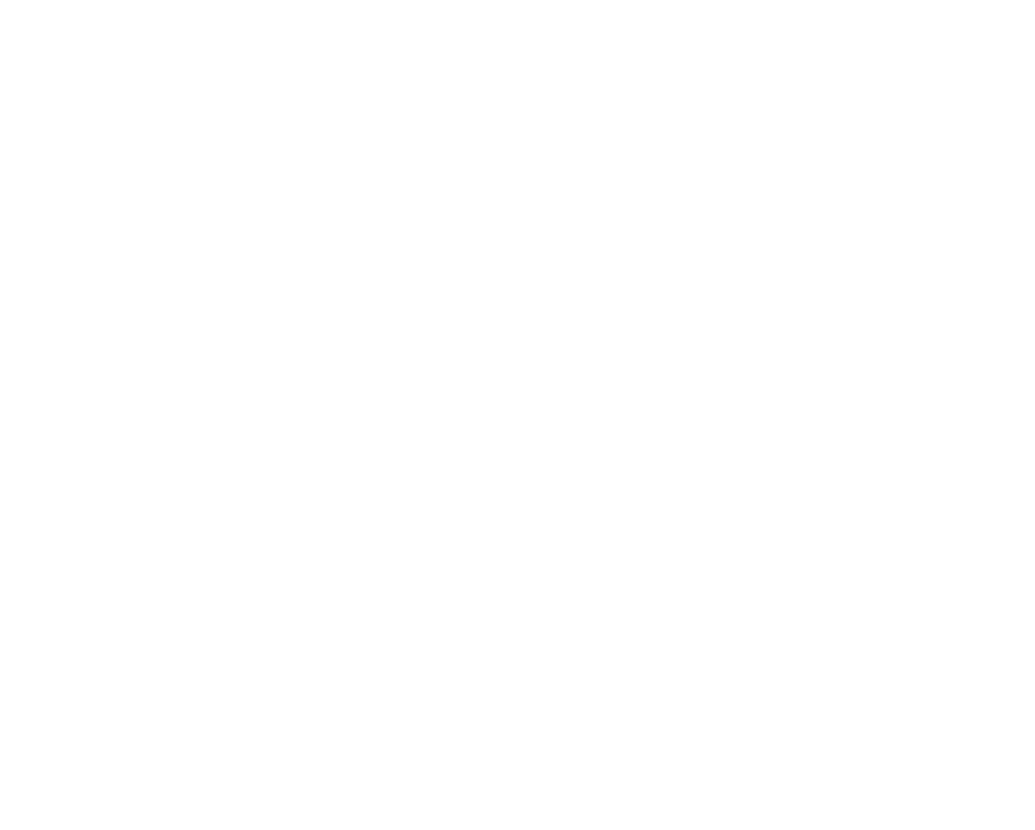
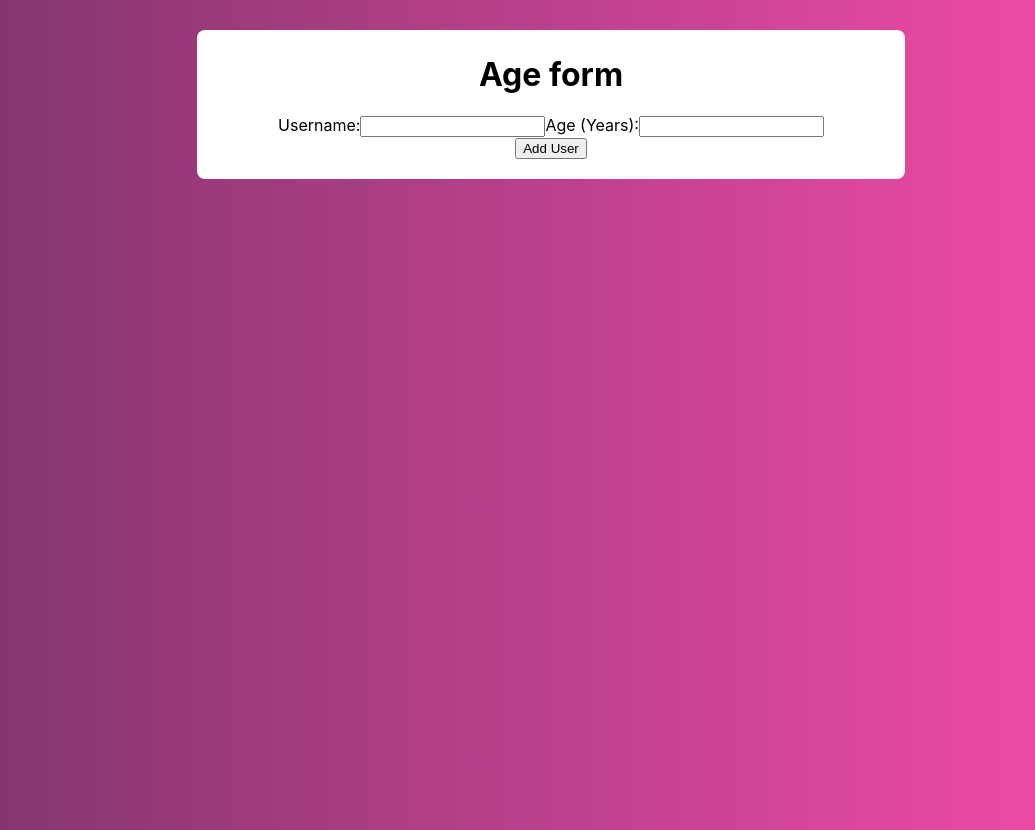
Before and after one commit to gabatk/age-form, a React (Create React App) app: page / in a window 1280 px wide. Shown: the whole page, without its empty margins (89-1124 px from the left). Before the commit the page ends 800 px from the top, so only its background shows below. Built offline with nearby package versions, Linux system fonts and the light colour scheme.

Commit message:
New features implemented.

```diff
--- a/src/App.css
+++ b/src/App.css
@@ -1,38 +1,19 @@
-.App {
+.app {
+  height: 100vh;
+  width: 90%;
+  max-width: 800px;
+  margin: 0 auto;
   text-align: center;
 }
 
-.App-logo {
-  height: 40vmin;
-  pointer-events: none;
-}
-
-@media (prefers-reduced-motion: no-preference) {
-  .App-logo {
-    animation: App-logo-spin infinite 20s linear;
+@media (min-width: 768px) {
+  .app {
+    width: 75%;
   }
 }
 
-.App-header {
-  background-color: #282c34;
-  min-height: 100vh;
-  display: flex;
-  flex-direction: column;
-  align-items: center;
-  justify-content: center;
-  font-size: calc(10px + 2vmin);
-  color: white;
-}
-
-.App-link {
-  color: #61dafb;
-}
-
-@keyframes App-logo-spin {
-  from {
-    transform: rotate(0deg);
-  }
-  to {
-    transform: rotate(360deg);
+@media (min-width: 992px) {
+  .app {
+    width: 60%;
   }
 }
--- a/src/App.js
+++ b/src/App.js
@@ -1,7 +1,14 @@
+import React from 'react';
+import FormPanel from './component/FormPanel'
 import './App.css';
 
 function App() {
 
+    return (
+        <div className='app'>
+              <FormPanel />
+        </div>
+    )
 }
 
 export default App;
--- /dev/null
+++ b/src/component/AppHeader.css
@@ -0,0 +1,3 @@
+.app__title {
+margin-top: 5px;
+}
--- /dev/null
+++ b/src/component/AppHeader.js
@@ -0,0 +1,11 @@
+import React from 'react';
+import './AppHeader.css';
+
+const AppHeader = () => {
+
+    return (
+            <h1 className='app__title'>Age form</h1>
+    )
+};
+
+export default AppHeader;
--- /dev/null
+++ b/src/component/FormPanel.css
@@ -0,0 +1,6 @@
+.box {
+    background-color: #fff;
+    padding: 20px;
+    margin: 30px;
+    border-radius: 8px;
+}
--- /dev/null
+++ b/src/component/FormPanel.js
@@ -0,0 +1,21 @@
+import React from 'react';
+import AppHeader from './AppHeader'
+import './FormPanel.css';
+
+const FormPanel = () => {
+
+    return (
+        <div className='box'>
+            <AppHeader />
+        <form>
+            <label for='username'>Username:</label>
+            <input type={'text'} name='username'></input>
+            <label for='age'>Age (Years):</label>
+            <input type={'number'} name='age'></input>
+        </form>
+        <button type='submit'>Add User</button>
+        </div>
+    )
+};
+
+export default FormPanel;
--- a/src/index.css
+++ b/src/index.css
@@ -5,6 +5,7 @@ body {
     sans-serif;
   -webkit-font-smoothing: antialiased;
   -moz-osx-font-smoothing: grayscale;
+  background-image: linear-gradient(90deg,#7c346b, #f4379fe4  95%);
 }
 
 code {
```
